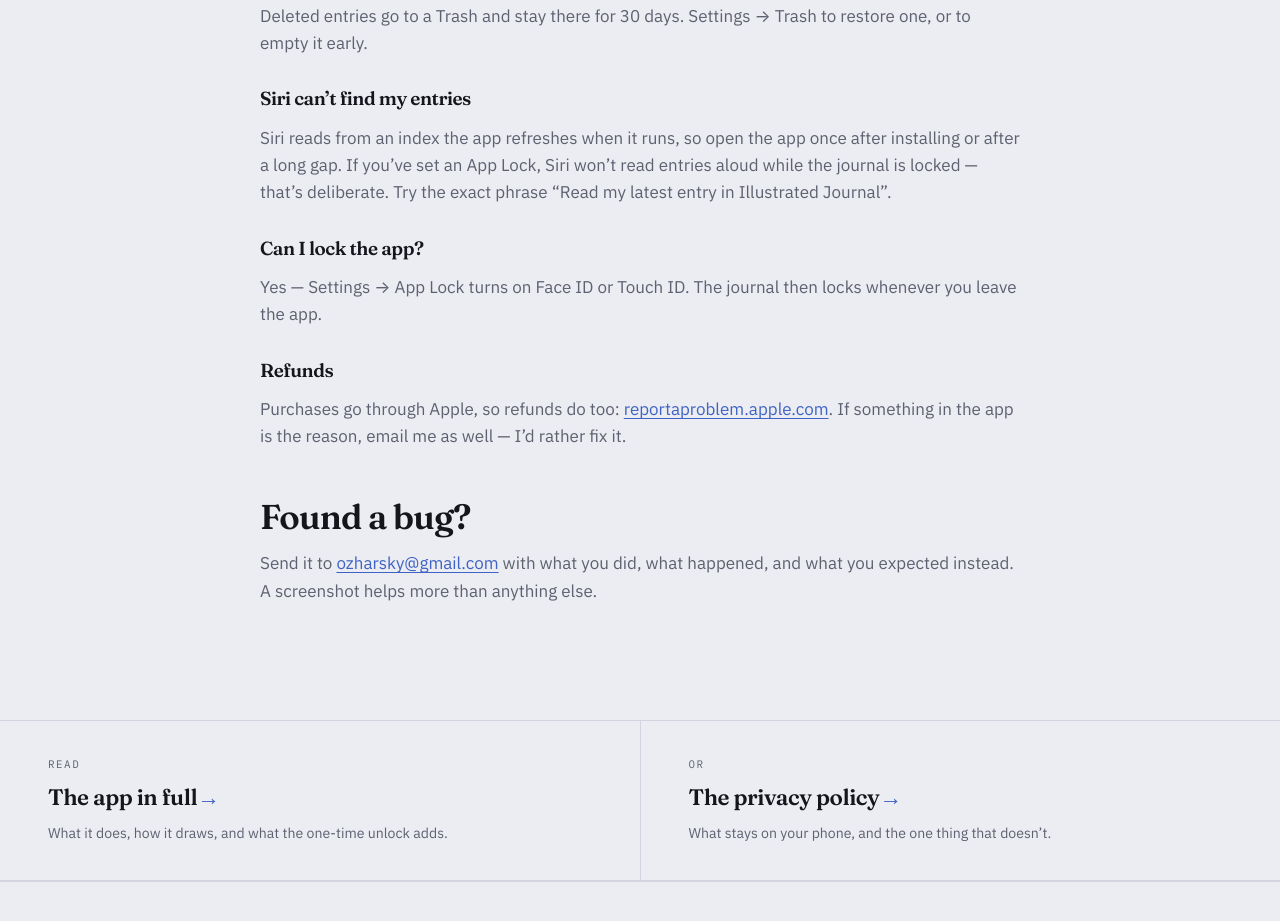
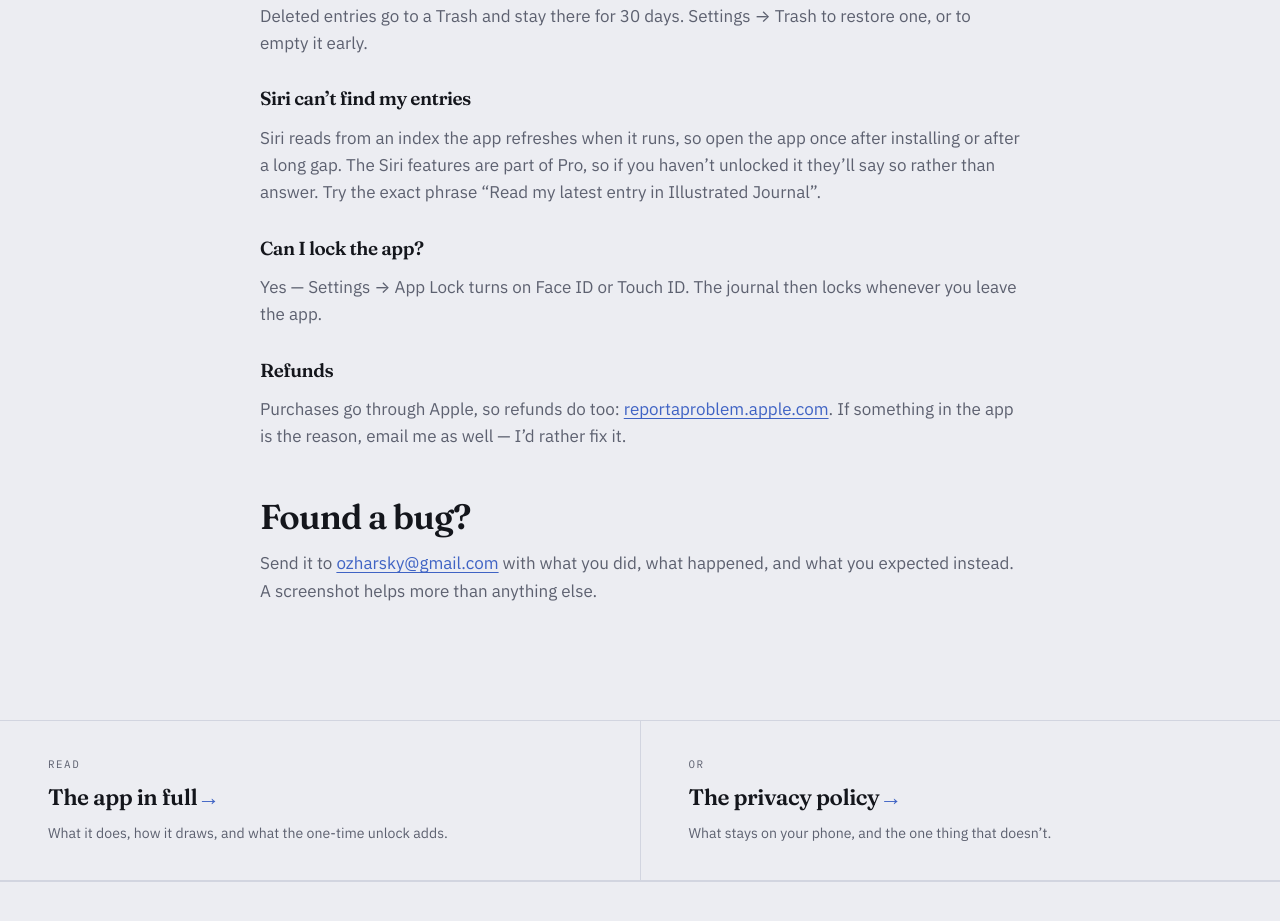
Before and after one commit to ozharsky/ozharsky.github.io, a plain HTML site: page journal/support/index.html in a window 1280 px wide. Shown: the part 1720-2641 px from the top of the page. Drawn offline with Linux system fonts and the light colour scheme.

Commit message:
Fix a wrong claim on the support page
It said Siri won't read entries aloud while App Lock is engaged. There is
no App Lock check anywhere in the Siri path — SiriProGate reads the
ij.isPro flag from the App Group and nothing else. The gate is Pro, not
App Lock.

Co-Authored-By: Claude Opus 5 <noreply@anthropic.com>

```diff
--- a/journal/support/index.html
+++ b/journal/support/index.html
@@ -105,9 +105,8 @@
 
       <h3 class="reveal">Siri can&rsquo;t find my entries</h3>
       <p class="reveal">Siri reads from an index the app refreshes when it runs, so
-        open the app once after installing or after a long gap. If you&rsquo;ve set an
-        App Lock, Siri won&rsquo;t read entries aloud while the journal is locked &mdash;
-        that&rsquo;s deliberate. Try the exact phrase &ldquo;Read my latest entry in
+        open the app once after installing or after a long gap. The Siri features are part of Pro, so if you
+        haven&rsquo;t unlocked it they&rsquo;ll say so rather than answer. Try the exact phrase &ldquo;Read my latest entry in
         Illustrated Journal&rdquo;.</p>
 
       <h3 class="reveal">Can I lock the app?</h3>
```
